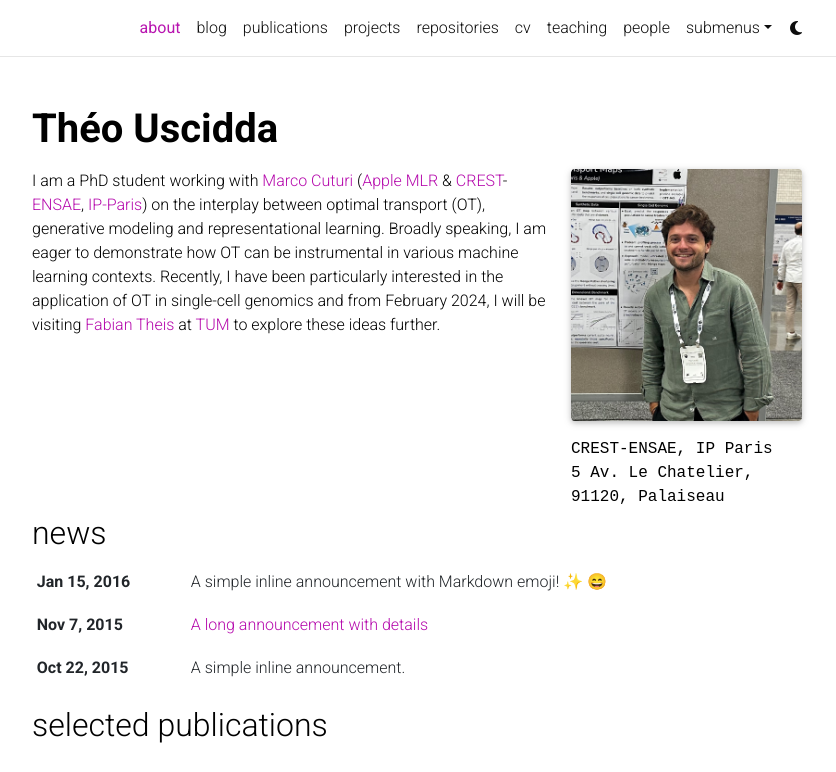
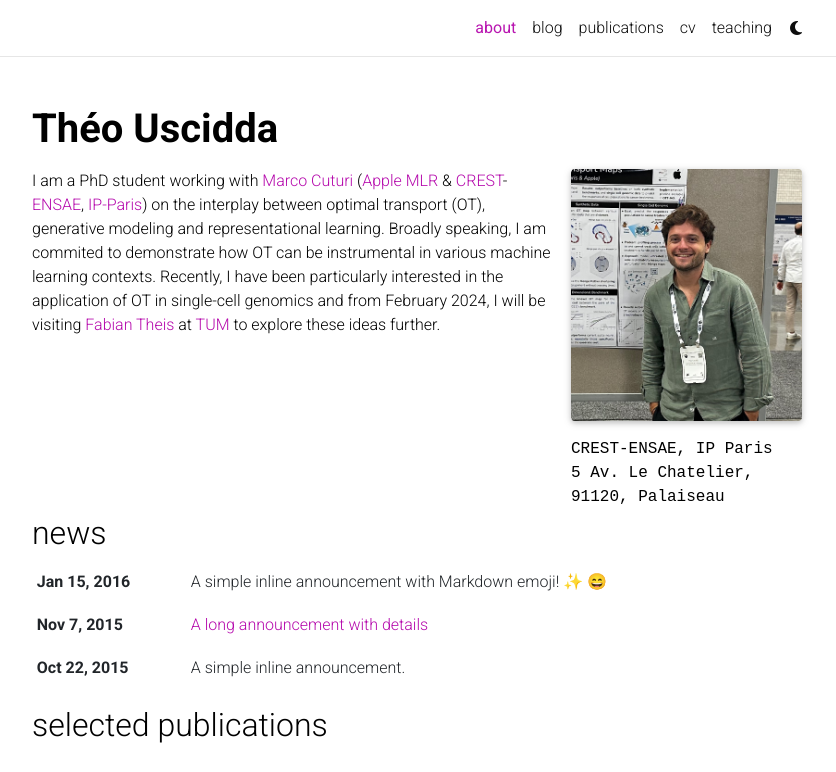
Before and after one commit to theouscidda6/theouscidda6.github.io, a Jekyll site: the page built from _pages/about.md, in a window 1280 px wide and 1061 px high, cut to the strip 0-772 px from the top of the window. Shown: the whole strip, without its empty margins (223-1059 px from the left). Built offline with Jekyll 4.4.1, drawn with Linux system fonts in a browser that asks for light colours; full-size pictures stand in for the smaller copies a plugin makes; emoji names are drawn with the system emoji font; some web fonts are replaced; comment, search, counter and statistics services are not loaded; a style sheet for code colours, icons or effects is not loaded.

Commit message:
modify biography

```diff
--- a/_config.yml
+++ b/_config.yml
@@ -127,7 +127,7 @@
 
 # Pagination
 pagination:
-  enabled: true
+  enabled: false
 
 related_blog_posts:
   enabled: true
--- a/_pages/about.md
+++ b/_pages/about.md
@@ -18,4 +18,4 @@
 social: true  # includes social icons at the bottom of the page
 ---
 
-I am a PhD student working with [Marco Cuturi](https://marcocuturi.net/) ([Apple MLR](https://machinelearning.apple.com/) & [CREST](https://crest.science/)-[ENSAE](https://www.ensae.fr/), [IP-Paris](https://www.ip-paris.fr/)) on the interplay between optimal transport (OT), generative modeling and representational learning. Broadly speaking, I am eager to demonstrate how OT can be instrumental in various machine learning contexts. Recently, I have been particularly interested in the application of OT in single-cell genomics and from February 2024, I will be visiting [Fabian Theis](https://www.helmholtz-munich.de/en/icb/pi/fabian-theis) at [TUM](https://www.tum.de/en/) to explore these ideas further.
+I am a PhD student working with [Marco Cuturi](https://marcocuturi.net/) ([Apple MLR](https://machinelearning.apple.com/) & [CREST](https://crest.science/)-[ENSAE](https://www.ensae.fr/), [IP-Paris](https://www.ip-paris.fr/)) on the interplay between optimal transport (OT), generative modeling and representational learning. Broadly speaking, I am commited to demonstrate how OT can be instrumental in various machine learning contexts. Recently, I have been particularly interested in the application of OT in single-cell genomics and from February 2024, I will be visiting [Fabian Theis](https://www.helmholtz-munich.de/en/icb/pi/fabian-theis) at [TUM](https://www.tum.de/en/) to explore these ideas further.
```
Also changed, not shown: _pages/dropdown.md (+1 -1 lines), _pages/profiles.md (+1 -1 lines), _pages/projects.md (+1 -1 lines), _pages/repositories.md (+1 -1 lines).
